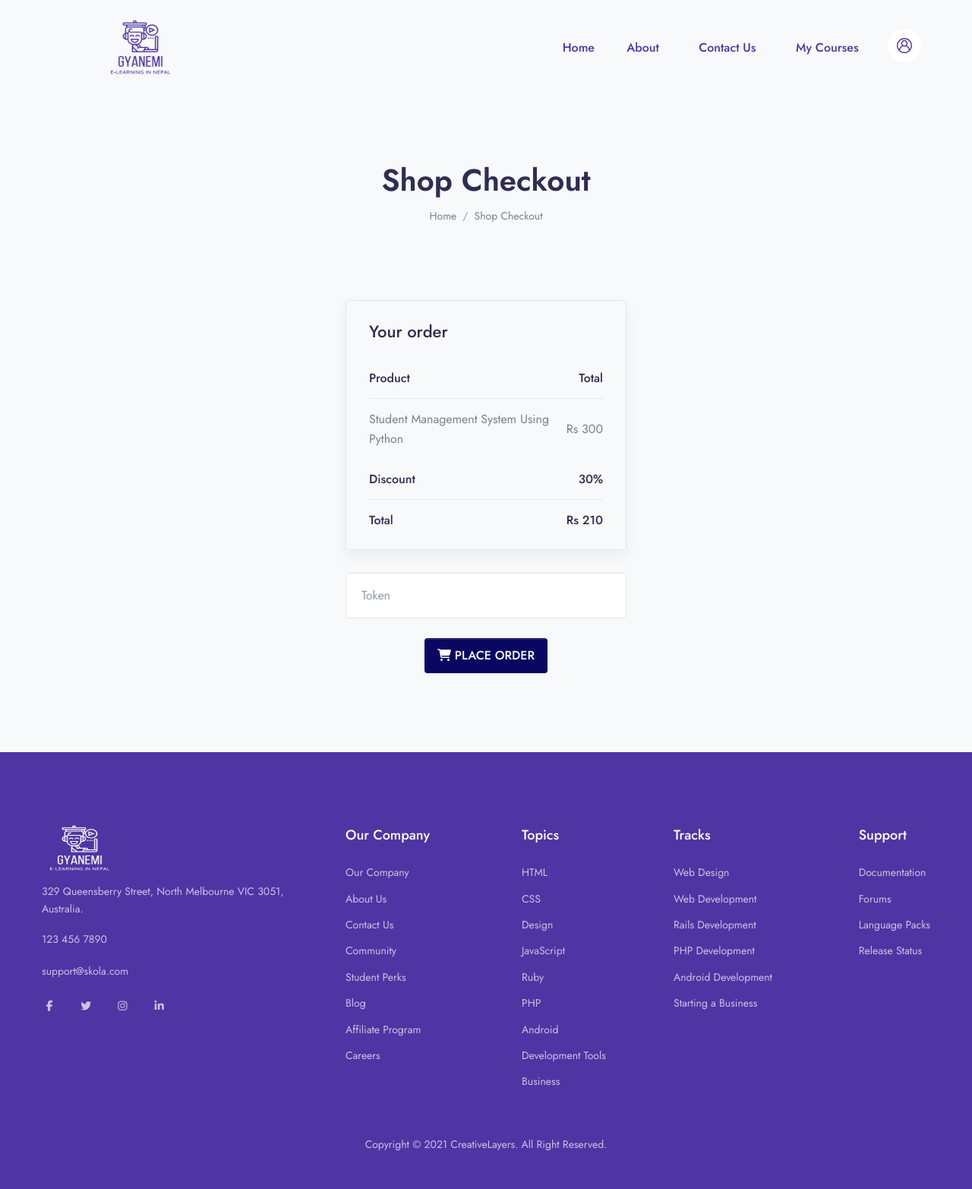
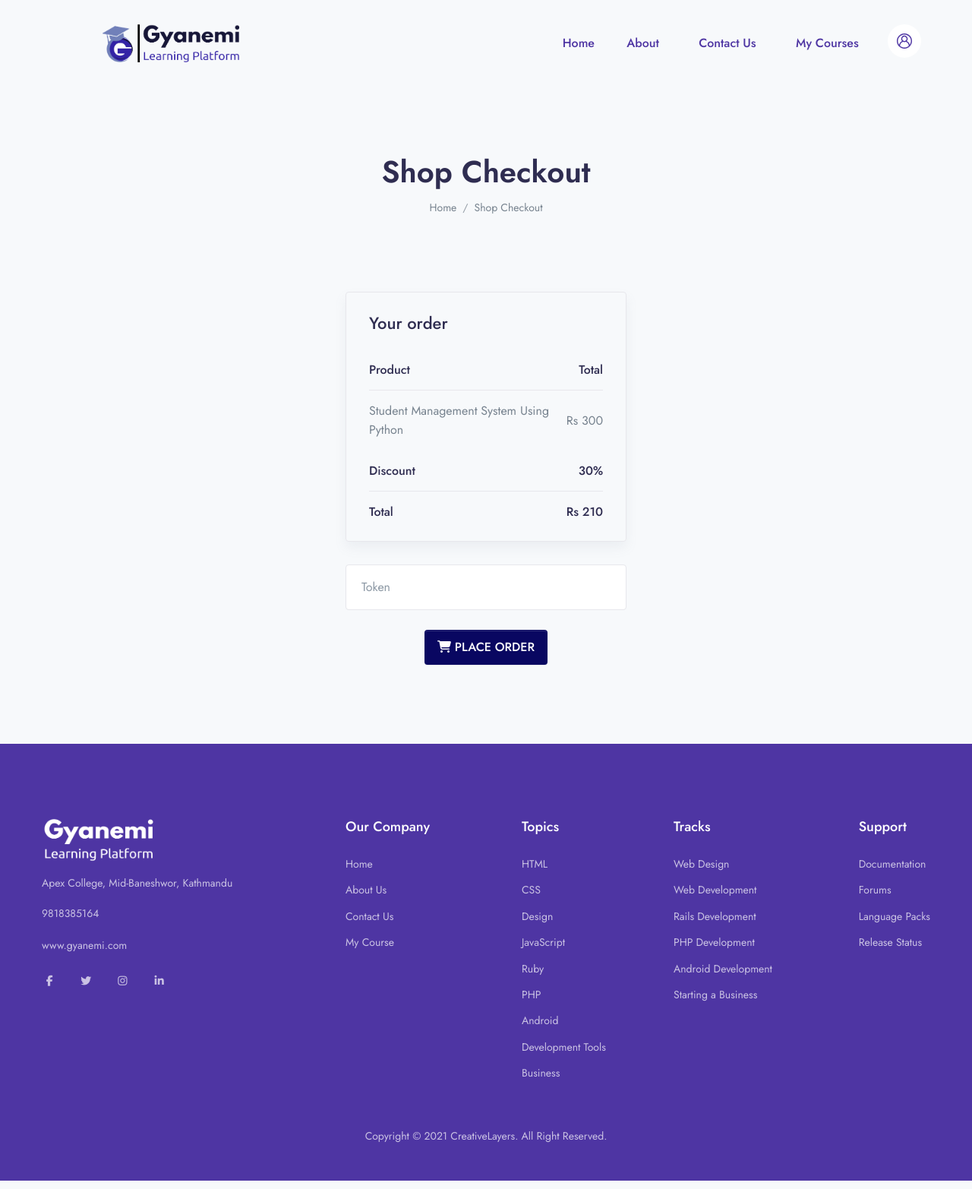
Before and after one commit to ishwors/edtech-project, a Django app: a page that uses templates/base.html in a window 1280 px wide. Shown: the whole page at 76% size. Run offline with Django 4.2, Linux system fonts and the light colour scheme; data comes from the database, SQL or seed files in the repository; both versions use the stored data as it was after the commit; some libraries are stand-ins or nearby versions.

```diff
--- a/LMS/urls.py
+++ b/LMS/urls.py
@@ -24,11 +24,12 @@ urlpatterns = [
     path('doLogin', user_login.DO_LOGIN, name='doLogin'),
     path('accounts/profile', user_login.PROFILE, name='profile'),
     path('accounts/profile/update', user_login.PROFILE_UPDATE, name='profile_update'),
+
     path('checkout/<slug:slug>',views.CHECKOUT, name='checkout'),
     path('my-course',views.MY_COURSE, name='my_course'),
 
     path('payment/', include('payment_module.urls')),
-    path('success_page/', success_page, name="success_page"),
+    path('success_page/',views.success_page, name="success_page"),
     path('error_page/', error_page, name="error_page"),
 
 ] + static(settings.MEDIA_URL,document_root=settings.MEDIA_ROOT)
--- a/LMS/views.py
+++ b/LMS/views.py
@@ -105,7 +105,7 @@ def COURSE_DETAILS(request, slug):
     if course.exists():
         course = course.first()
     else:
-        return redirect('error/404.html')
+        return redirect(request,'error/404.html')
 
     context = {
         'course': course,
@@ -154,6 +154,7 @@ def success_page(request):
     message = request.session["message"]
     return render(request, "payment_msg/success.html", {"message": message})
 
+
 def error_page(request):
     message = request.session["message"]
     return render(request, "payment_msg/error.html", {"message": message})
--- a/payment_module/urls.py
+++ b/payment_module/urls.py
@@ -2,5 +2,5 @@ from django.urls import path
 from .views import confirmpayment
 
 urlpatterns = [
-    path('checkout/', confirmpayment),
+    path('checkout/<slug:slug>', confirmpayment),
 ]
--- a/templates/base.html
+++ b/templates/base.html
@@ -33,7 +33,7 @@
     <!-- Theme CSS -->
     <link rel="stylesheet" href="{% static 'assets/css/theme.min.css' %}">
 
-    <title>Skola - {% block title %}{% endblock %}</title>
+    <title>Gyanemi - {% block title %}{% endblock %}</title>
 
     <script src="https://kit.fontawesome.com/0e5fa0ea8a.js" crossorigin="anonymous"></script>
     <script src="https://ajax.googleapis.com/ajax/libs/jquery/3.6.0/jquery.min.js"></script>
--- a/templates/checkout/checkout.html
+++ b/templates/checkout/checkout.html
@@ -28,7 +28,7 @@
     <!-- SHOP CHECKOUT
         ================================================== -->
     <div class="container pb-6 pb-xl-10">
-        <form name="checkout" method="post" class="checkout woocommerce-checkout d-flex justify-content-center align-items-center" action="/payment/checkout/" >
+        <form name="checkout" method="post" class="checkout woocommerce-checkout d-flex justify-content-center align-items-center" action="/payment/checkout/{{course.slug}}" >
             {% csrf_token %}
 
             <div id="order_review" class="woocommerce-checkout-review-order">
--- a/templates/components/footer.html
+++ b/templates/components/footer.html
@@ -15,19 +15,19 @@
                 <div class="col-12 col-md-4 col-lg-4">
 
                     <!-- Brand -->
-                    <img src="{% static 'assets/img/gyanemi_w.png' %}" alt="..." class="footer-brand img-fluid mb-4 h-60p" style="width:100px; height:150px;">
+                    <img src="{% static 'assets/img/gyanemi_w.png' %}" alt="..." class="footer-brand img-fluid mb-4 h-60p" style="width:150px; height:50px;">
 
                     <!-- Text -->
                     <p class="text-gray-800 mb-4 font-size-sm-alone">
-                        329 Queensberry Street, North Melbourne VIC 3051, Australia.
+                        Apex College, Mid-Baneshwor, Kathmandu
                     </p>
 
                     <div class="mb-4">
-                        <a href="tel:1234567890" class="text-gray-800 font-size-sm-alone">123 456 7890</a>
+                        <a href="tel:1234567890" class="text-gray-800 font-size-sm-alone">9818385164</a>
                     </div>
 
                     <div class="mb-4">
-                        <a href="mailto:support@skola.com" class="text-gray-800 font-size-sm-alone">support@skola.com</a>
+                        <a href="#" class="text-gray-800 font-size-sm-alone">www.gyanemi.com</a>
                     </div>
 
                     <!-- Social -->
@@ -84,7 +84,7 @@
                             <ul class="list-unstyled text-gray-800 font-size-sm-alone mb-6 mb-md-8 mb-lg-0">
                                 <li class="mb-3">
                                     <a href="about-v1.html" class="text-reset">
-                                        Our Company
+                                        Home
                                     </a>
                                 </li>
                                 <li class="mb-3">
@@ -99,27 +99,7 @@
                                 </li>
                                 <li class="mb-3">
                                     <a href="contact-us.html" class="text-reset">
-                                        Community
-                                    </a>
-                                </li>
-                                <li class="mb-3">
-                                    <a href="course-list-v1.html" class="text-reset">
-                                        Student Perks
-                                    </a>
-                                </li>
-                                <li class="mb-3">
-                                    <a href="blog-grid-v1.html" class="text-reset">
-                                        Blog
-                                    </a>
-                                </li>
-                                <li class="mb-3">
-                                    <a href="pricing.html" class="text-reset">
-                                        Affiliate Program
-                                    </a>
-                                </li>
-                                <li class="mb-3">
-                                    <a href="contact-us.html" class="text-reset">
-                                        Careers
+                                        My Course
                                     </a>
                                 </li>
                             </ul>
--- a/templates/components/header.html
+++ b/templates/components/header.html
@@ -5,7 +5,7 @@
 
         <!-- Brand -->
         <a class="navbar-brand" href="{% url 'home' %}">
-            <img src="{% static 'assets/img/gyanemi.png' %}" class="navbar-brand-img" alt="..." style="width:100px; height:400px; margin-left:80px;" >
+            <img src="{% static 'assets/img/gyanemi.png' %}" class="navbar-brand-img" alt="..." style="width:180px; height:50px; margin-left:80px;" >
         </a>
 
         <!-- Collapse -->
```
Also changed, not shown: payment_module/views.py (+11 -1 lines), db.sqlite3, static/assets/img/gyanemi.png, static/assets/img/gyanemi_w.png, static/favicon.png.
